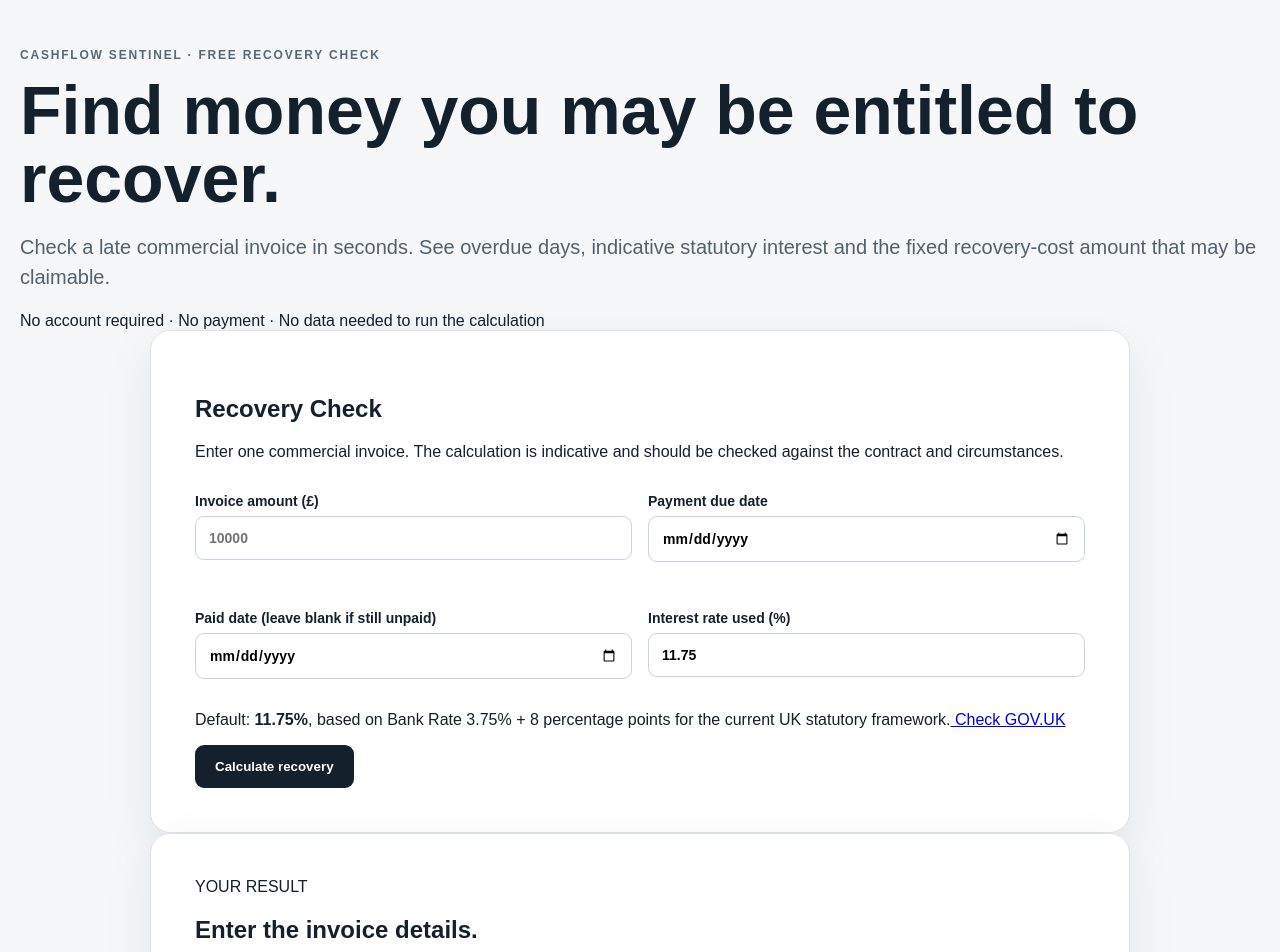
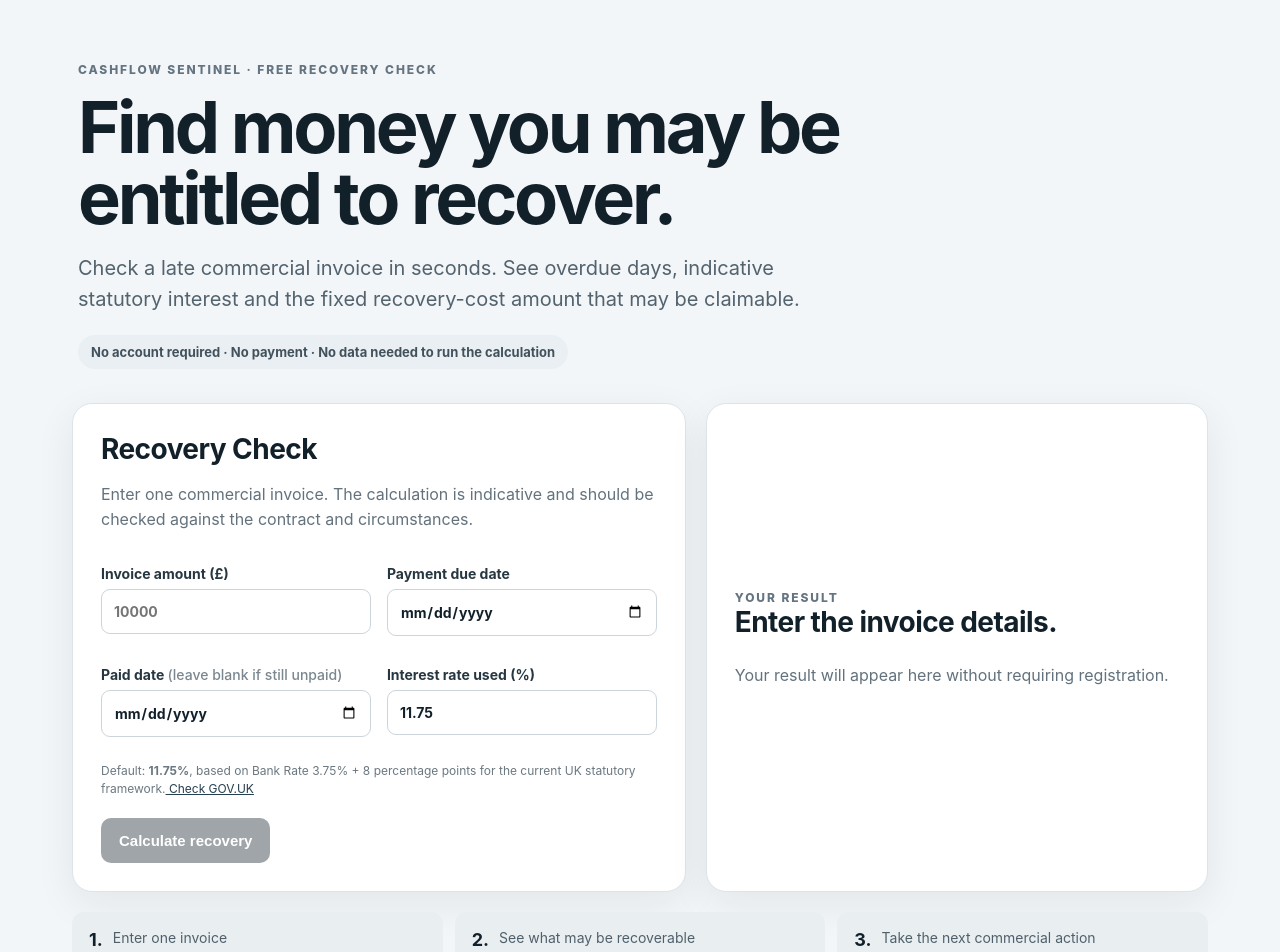
Before and after one commit to how2make599-hue/cashflow-sentinel, a Next.js app: page / in a window 1280 px wide. Shown: the top 952 px of the page. Built offline with nearby package versions, Linux system fonts and the light colour scheme.

Commit message:
Build Recovery Check interface

```diff
--- a/app/globals.css
+++ b/app/globals.css
@@ -1 +1,39 @@
-*{box-sizing:border-box}body{margin:0;font-family:Arial,sans-serif;background:#f5f7f9;color:#14202b}main{min-height:100vh;padding:48px 20px}.card{max-width:980px;margin:auto;background:#fff;border:1px solid #dce3e8;border-radius:20px;padding:44px;box-shadow:0 16px 50px #14202b14}.eyebrow{font-size:12px;font-weight:800;letter-spacing:.15em;color:#586875}h1{font-size:clamp(40px,6vw,68px);line-height:1;margin:14px 0 20px}.lead{font-size:20px;line-height:1.5;color:#53616d}.grid{display:grid;grid-template-columns:1fr 1fr;gap:16px}label{display:block;font-weight:700;font-size:14px;margin:16px 0}input,select{display:block;width:100%;margin-top:7px;padding:13px;border:1px solid #cbd4db;border-radius:9px;font:inherit;background:#fff}.check{display:flex;gap:10px;font-weight:500}.check input{width:auto;margin:2px 0}button{padding:14px 20px;border:0;border-radius:9px;background:#14202b;color:#fff;font-weight:800;cursor:pointer}.success,.error{margin-top:24px;padding:18px;border-radius:10px}.success{background:#edf8f1}.error{background:#fff0f0}.bar{display:flex;gap:10px}.bar input{max-width:500px;margin:0}.leadrow{display:grid;grid-template-columns:1.2fr 1.5fr 1fr .7fr;gap:12px;padding:14px 0;border-bottom:1px solid #e5e9ec;font-size:14px}@media(max-width:700px){.card{padding:26px}.grid{grid-template-columns:1fr}.leadrow{grid-template-columns:1fr}.bar{display:block}.bar input{margin-bottom:10px}}
+*{box-sizing:border-box}
+:root{font-family:Inter,ui-sans-serif,system-ui,-apple-system,BlinkMacSystemFont,"Segoe UI",sans-serif;color:#12202a;background:#f3f6f8}
+body{margin:0}
+main{min-height:100vh;max-width:1180px;margin:auto;padding:42px 22px 36px}
+.hero{padding:20px 6px 34px;max-width:920px}
+.eyebrow,.result-kicker{font-size:12px;font-weight:800;letter-spacing:.16em;color:#647480}
+h1{font-size:clamp(42px,6.2vw,72px);line-height:.98;letter-spacing:-.045em;margin:15px 0 20px;max-width:850px}
+h2{font-size:28px;margin:0 0 8px;letter-spacing:-.02em}
+.lead{font-size:20px;line-height:1.55;color:#53636e;max-width:780px;margin:0}
+.trust{display:inline-block;margin-top:20px;padding:9px 13px;border-radius:999px;background:#e9eff2;color:#42525d;font-size:13px;font-weight:700}
+.workspace{display:grid;grid-template-columns:1.1fr .9fr;gap:20px}
+.card{background:#fff;border:1px solid #dce4e9;border-radius:20px;padding:28px;box-shadow:0 12px 40px rgba(18,32,42,.07)}
+.muted{color:#63727d;line-height:1.55}
+.grid{display:grid;grid-template-columns:1fr 1fr;gap:4px 16px;margin-top:20px}
+label{display:block;font-size:14px;font-weight:750;margin:13px 0;color:#273741}
+.optional{font-weight:500;color:#7a8790}
+input{display:block;width:100%;margin-top:7px;border:1px solid #cbd5db;border-radius:9px;padding:13px 12px;font:inherit;color:#12202a;background:#fff}
+input:focus{outline:2px solid #b8cbd6;outline-offset:1px}
+.source-note{font-size:12px;line-height:1.5;color:#6b7881;margin:12px 0 20px}
+.source-note a{color:#263f50}
+.primary{border:0;border-radius:10px;padding:14px 18px;background:#12202a;color:#fff;font-weight:800;font-size:15px;cursor:pointer}
+.primary:disabled{opacity:.4;cursor:not-allowed}
+.saved{font-size:12px;color:#437256;margin-bottom:0}
+.result{min-height:430px}
+.result.empty{display:flex;flex-direction:column;justify-content:center}
+.big{font-size:clamp(44px,6vw,68px);font-weight:850;letter-spacing:-.05em;margin:12px 0 2px}
+.status{font-size:17px;margin:0 0 22px;color:#3e4f5a}
+.breakdown{border-top:1px solid #e4e9ec}
+.breakdown>div{display:flex;justify-content:space-between;gap:20px;padding:12px 0;border-bottom:1px solid #e4e9ec}
+.breakdown .total{font-size:18px;border-bottom:0;padding-top:16px}
+.legal-note{font-size:12px;line-height:1.5;color:#6b7881}
+.next{display:grid;gap:3px;background:#f2f6f7;border-radius:10px;padding:13px;margin-top:14px;font-size:13px;line-height:1.45}
+.email-capture{margin-top:18px}
+.how{display:grid;grid-template-columns:repeat(3,1fr);gap:12px;margin:20px 0}
+.how div{background:#e9eef1;border-radius:12px;padding:17px;display:flex;gap:10px}
+.how strong{font-size:18px}
+.how span{font-size:14px;color:#50606b}
+footer{font-size:11px;color:#78858d;line-height:1.5;padding:8px 5px}
+@media(max-width:820px){.workspace{grid-template-columns:1fr}.result{min-height:0}.how{grid-template-columns:1fr}.grid{grid-template-columns:1fr}}
```
